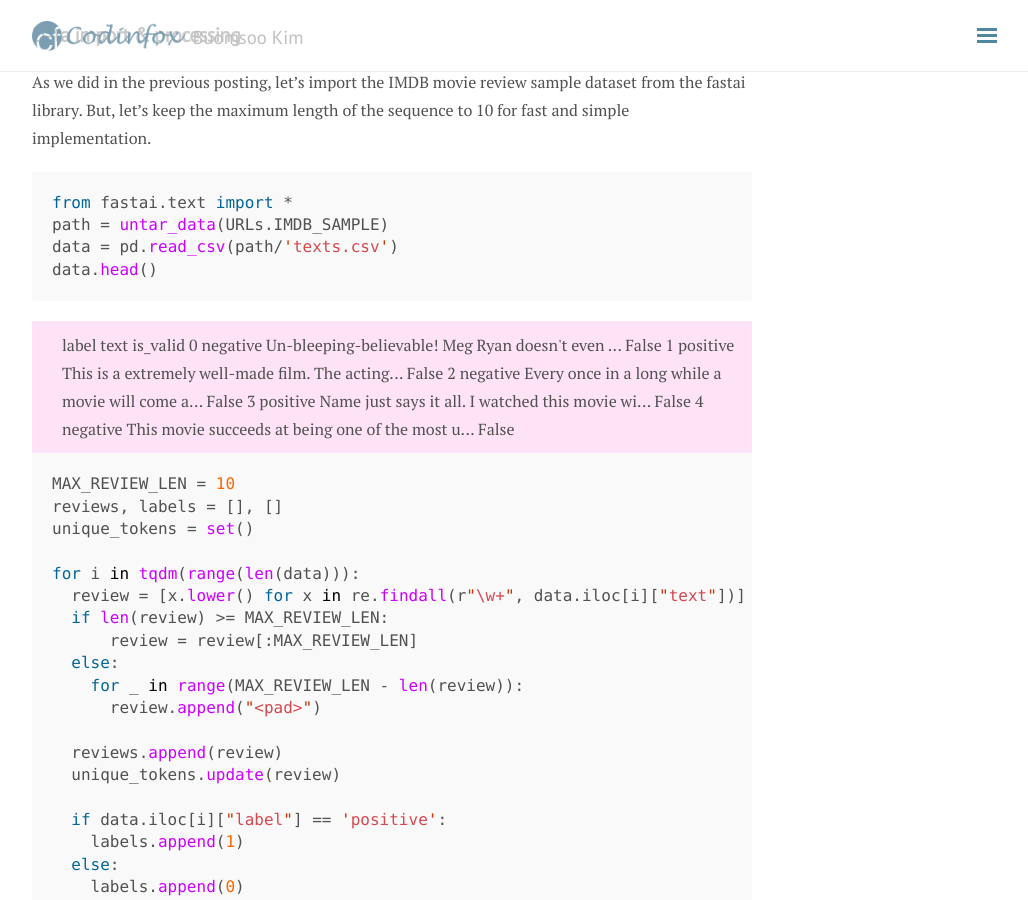
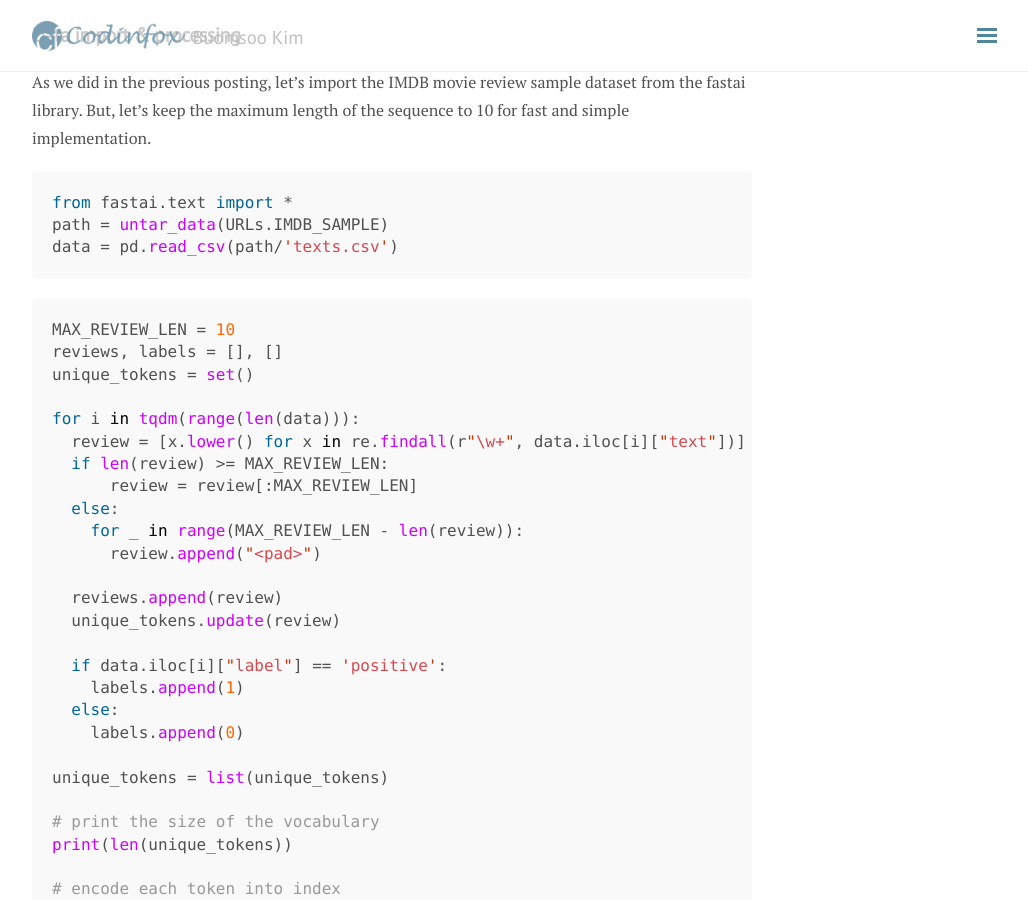
Before and after one commit to buomsoo-kim/buomsoo-kim.github.io, a Jekyll site: the page built from _posts/2020-04-27-Attention-mechanism-21.md.md, in a window 1280 px wide and 900 px high, scrolled down 584 px. Shown: the whole window, without its empty margins (248-1276 px from the left). Built offline with Jekyll 4.4.1, drawn with Linux system fonts in a browser that asks for light colours; nearby versions of some CDN libraries; comment, search, counter and statistics services are not loaded.

Commit message:
Update 2020-04-27-Attention-mechanism-21.md.md

````diff
--- a/_posts/2020-04-27-Attention-mechanism-21.md.md
+++ b/_posts/2020-04-27-Attention-mechanism-21.md.md
@@ -18,18 +18,7 @@ As we did in the previous posting, let's import the IMDB movie review sample dat
 from fastai.text import *
 path = untar_data(URLs.IMDB_SAMPLE)
 data = pd.read_csv(path/'texts.csv')
-data.head()
 ```
-
-<div style="background-color:rgba(245,66,194,.15); padding-left: 30px; padding-top: 10px; padding-bottom: 10px">
-label text  is_valid
-0 negative  Un-bleeping-believable! Meg Ryan doesn't even ... False
-1 positive  This is a extremely well-made film. The acting... False
-2 negative  Every once in a long while a movie will come a... False
-3 positive  Name just says it all. I watched this movie wi... False
-4 negative  This movie succeeds at being one of the most u... False
-</div>
-
 
 ```python
 MAX_REVIEW_LEN = 10
@@ -323,7 +312,7 @@ plt.show()
 ```
 
 <p align = "center">
-<img src ="/data/images/2020-04-27/0.PNG" width = "400px" class="center">
+<img src ="/data/images/2020-04-27/0.png" width = "400px" class="center">
 </p>
 
 
````
